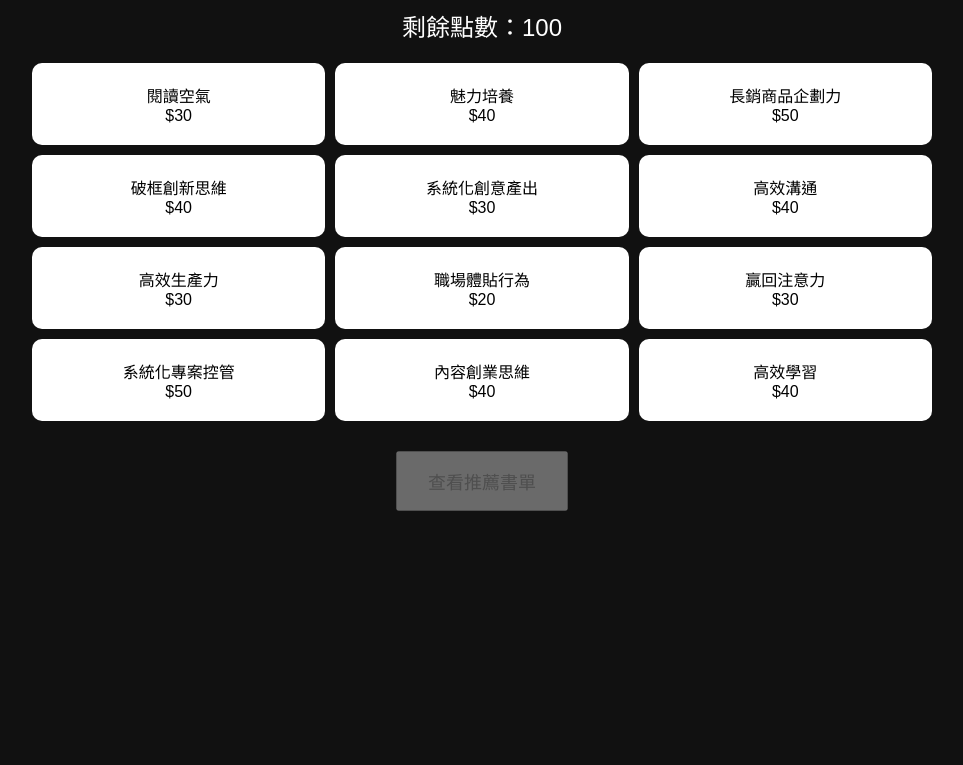
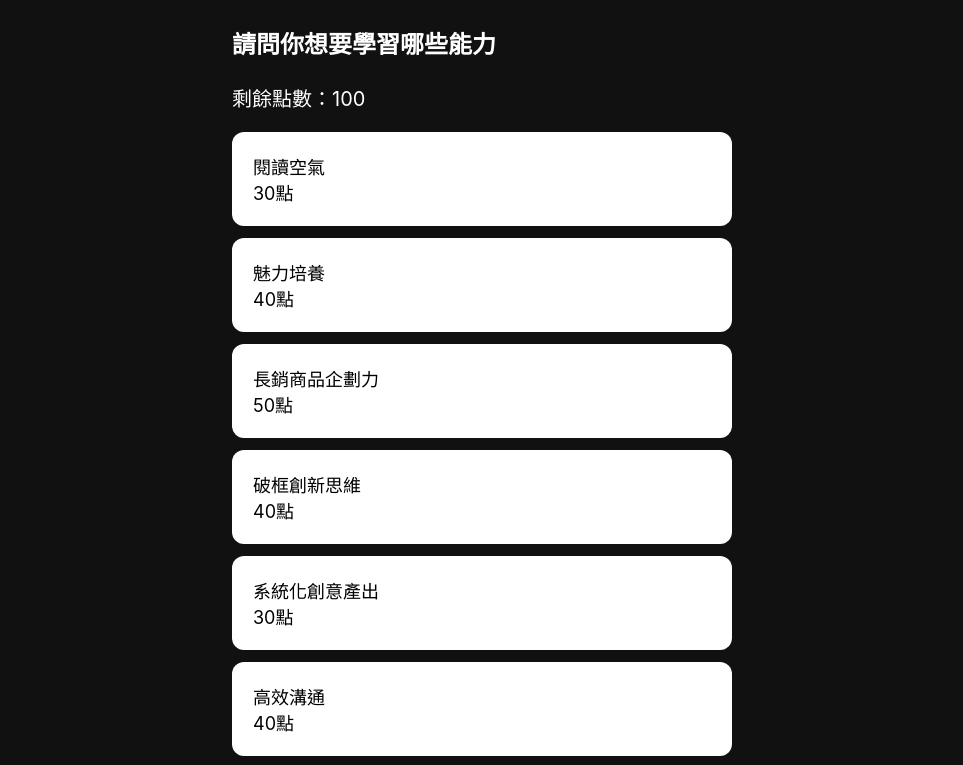
Before and after one commit to jacklinsamurai0711-max/ability-test, a plain HTML site: page index.html in a window 1280 px wide. Shown: the part 81-846 px from the top of the page, without its empty margins (158-1121 px from the left). Before the commit the page ends 800 px from the top, so only its background shows below. Drawn offline with Linux system fonts and the light colour scheme.

Commit message:
Update index.html

```diff
--- a/index.html
+++ b/index.html
@@ -2,148 +2,264 @@
 <html lang="zh-TW">
 <head>
 <meta charset="UTF-8">
-    <title>100點能力投資測驗</title>
+
+<!-- 手機版關鍵設定 -->
+<meta name="viewport" content="width=device-width, initial-scale=1.0">
+
+<title>能力投資測驗</title>
+
 <style>
-        body {
-            font-family: Arial;
-            background: #111;
-            color: white;
-            text-align: center;
+
+body{
+  font-family: -apple-system, BlinkMacSystemFont, "Segoe UI", Roboto;
+  background:#111;
+  color:white;
+  margin:0;
+  padding:20px;
 }
 
-        .points {
-            font-size: 24px;
-            margin: 20px;
+.container{
+  max-width:500px;
+  margin:auto;
 }
 
-        .grid {
-            display: grid;
-            grid-template-columns: repeat(3, 1fr);
-            gap: 10px;
-            max-width: 900px;
-            margin: auto;
+h1{
+  font-size:24px;
+  line-height:1.5;
+  margin-bottom:20px;
 }
 
-        .card {
-            background: white;
-            color: black;
-            padding: 20px;
-            border-radius: 10px;
-            cursor: pointer;
+.points{
+  font-size:20px;
+  margin-bottom:20px;
 }
 
-        .selected {
-            background: #ff4d6d;
-            color: white;
+.grid{
+  display:flex;
+  flex-direction:column;
+  gap:12px;
 }
 
-        button {
-            padding: 15px 30px;
-            font-size: 18px;
-            margin: 30px;
-            cursor: pointer;
+.card{
+  background:white;
+  color:black;
+  padding:18px;
+  border-radius:12px;
+  font-size:18px;
+  cursor:pointer;
+  border:3px solid transparent;
 }
+
+.card.selected{
+  background:#ff4d6d;
+  color:white;
+  border:3px solid #ff4d6d;
+}
+
+button{
+  width:100%;
+  padding:16px;
+  font-size:18px;
+  margin-top:20px;
+  border-radius:12px;
+  border:none;
+  background:#ff4d6d;
+  color:white;
+}
+
+button:disabled{
+  background:gray;
+}
+
+.result{
+  margin-top:30px;
+}
+
+.book{
+  background:white;
+  color:black;
+  padding:15px;
+  border-radius:10px;
+  margin-bottom:10px;
+}
+
+.book a{
+  color:#ff4d6d;
+  text-decoration:none;
+  font-weight:bold;
+}
+
 </style>
 </head>
+
 <body>
 
-    <h1>如果你只有 100 點能力值</h1>
-    <div class="points">剩餘點數：<span id="remain">100</span></div>
+<div class="container">
+
+<h1>
+新的一年你獲得了100點能力點<br><br>
+請問你想要學習哪些能力
+</h1>
+
+<div class="points">
+剩餘點數：<span id="remain">100</span>
+</div>
 
 <div class="grid" id="skillGrid"></div>
 
-    <button id="resultBtn" disabled>查看推薦書單</button>
+<button id="resultBtn" disabled>
+查看推薦書單
+</button>
 
-    <div id="result"></div>
+<div id="result" class="result"></div>
+
+</div>
 
 <script>
 
+// ===== 能力 =====
+
 const skills = [
-  { id: "read_room", name: "閱讀空氣", cost: 30 },
-  { id: "charisma", name: "魅力培養", cost: 40 },
-  { id: "product_planning", name: "長銷商品企劃力", cost: 50 },
-  { id: "innovation", name: "破框創新思維", cost: 40 },
-  { id: "idea_system", name: "系統化創意產出", cost: 30 },
-  { id: "communication", name: "高效溝通", cost: 40 },
-  { id: "productivity", name: "高效生產力", cost: 30 },
-  { id: "thoughtfulness", name: "職場體貼行為", cost: 20 },
-  { id: "focus", name: "贏回注意力", cost: 30 },
-  { id: "project_system", name: "系統化專案控管", cost: 50 },
-  { id: "content_business", name: "內容創業思維", cost: 40 },
-  { id: "learning", name: "高效學習", cost: 40 }
+ {id:"read_room",name:"閱讀空氣",cost:30},
+ {id:"charisma",name:"魅力培養",cost:40},
+ {id:"product_planning",name:"長銷商品企劃力",cost:50},
+ {id:"innovation",name:"破框創新思維",cost:40},
+ {id:"idea_system",name:"系統化創意產出",cost:30},
+ {id:"communication",name:"高效溝通",cost:40},
+ {id:"productivity",name:"高效生產力",cost:30},
+ {id:"thoughtfulness",name:"職場體貼行為",cost:20},
+ {id:"focus",name:"贏回注意力",cost:30},
+ {id:"project_system",name:"系統化專案控管",cost:50},
+ {id:"content_business",name:"內容創業思維",cost:40},
+ {id:"learning",name:"高效學習",cost:40}
 ];
 
-const books = [
-  {
-    title: "閱讀空氣懂人心",
-    url: "https://leadership.ntu.edu.tw/read-the-room/",
-    main: "read_room"
+
+// ===== 書籍 =====
+
+const books = {
+ read_room:{
+   title:"閱讀空氣懂人心",
+   url:"https://leadership.ntu.edu.tw/read-the-room/"
  },
-  {
-    title: "魅力學",
-    url: "https://leadership.ntu.edu.tw/%e9%ad%85%e5%8a%9b%e5%ad%b8%ef%bc%9a%e7%84%a1%e5%be%80%e4%b8%8d%e5%88%a9%e7%9a%84%e8%87%aa%e6%88%91%e7%b6%93%e7%87%9f%e8%a1%93/",
-    main: "charisma"
+ charisma:{
+   title:"魅力學",
+   url:"https://leadership.ntu.edu.tw/%e9%ad%85%e5%8a%9b%e5%ad%b8%ef%bc%9a%e7%84%a1%e5%be%80%e4%b8%8d%e5%88%a9%e7%9a%84%e8%87%aa%e6%88%91%e7%b6%93%e7%87%9f%e8%a1%93/"
  },
-  {
-    title: "熱賣商品企劃力",
-    url: "https://leadership.ntu.edu.tw/best-selling_product_planning/",
-    main: "product_planning"
+ product_planning:{
+   title:"熱賣商品企劃力",
+   url:"https://leadership.ntu.edu.tw/best-selling_product_planning/"
  },
-  {
-    title: "破框思維的技術",
-    url: "https://leadership.ntu.edu.tw/%e7%a0%b4%e6%a1%86%e6%80%9d%e7%b6%ad6%e6%ad%a5%e9%a9%9f%e7%94%a8%e5%85%a8%e4%ba%ba%e9%a1%9e%e7%9a%84%e6%99%ba%e6%85%a7%e7%a9%8d%e7%b4%af%e8%a7%a3%e6%b1%ba%e5%95%8f%e9%a1%8c/",
-    main: "innovation"
+ innovation:{
+   title:"破框思維的技術",
+   url:"https://leadership.ntu.edu.tw/%e7%a0%b4%e6%a1%86%e6%80%9d%e7%b6%ad6%e6%ad%a5%e9%a9%9f%e7%94%a8%e5%85%a8%e4%ba%ba%e9%a1%9e%e7%9a%84%e6%99%ba%e6%85%a7%e7%a9%8d%e7%b4%af%e8%a7%a3%e6%b1%ba%e5%95%8f%e9%a1%8c/"
+ },
+ idea_system:{
+   title:"點子流",
+   url:"https://leadership.ntu.edu.tw/%e9%bb%9e%e5%ad%90%e6%b5%81/"
+ },
+ communication:{
+   title:"溝通的黃金法則",
+   url:"https://leadership.ntu.edu.tw/%e6%ba%9d%e9%80%9a%e7%9a%84%e9%bb%83%e9%87%91%e6%b3%95%e5%89%87/"
+ },
+ productivity:{
+   title:"最有生產力的一年",
+   url:"https://leadership.ntu.edu.tw/effective_productivity_habit/"
+ },
+ thoughtfulness:{
+   title:"體貼是練出來的",
+   url:"https://leadership.ntu.edu.tw/thoughtfulness-is-a-skill-you-build/"
+ },
+ focus:{
+   title:"深度數位大掃除",
+   url:"https://leadership.ntu.edu.tw/digital-minimalism/"
+ },
+ project_system:{
+   title:"一頁紙做兩倍事，高效專案工作法",
+   url:"https://leadership.ntu.edu.tw/high-efficiency-project-management/"
+ },
+ content_business:{
+   title:"內容電力公司",
+   url:"https://leadership.ntu.edu.tw/content-marketing/"
+ },
+ learning:{
+   title:"超速進步",
+   url:"https://leadership.ntu.edu.tw/get-better-at-anything/"
  }
-];
+};
 
-let total = 100;
-let used = 0;
-let selected = {};
 
-const grid = document.getElementById("skillGrid");
-const remain = document.getElementById("remain");
-const resultBtn = document.getElementById("resultBtn");
-const resultDiv = document.getElementById("result");
+// ===== 邏輯 =====
 
-skills.forEach(skill => {
-  const card = document.createElement("div");
-  card.className = "card";
-  card.innerHTML = `${skill.name}<br>$${skill.cost}`;
+let total=100;
+let used=0;
+let selected={};
 
-  card.onclick = () => {
-    if (selected[skill.id]) {
-      used -= skill.cost;
+const grid=document.getElementById("skillGrid");
+const remain=document.getElementById("remain");
+const resultBtn=document.getElementById("resultBtn");
+const resultDiv=document.getElementById("result");
+
+skills.forEach(skill=>{
+
+ const card=document.createElement("div");
+ card.className="card";
+ card.innerHTML=`${skill.name}<br>${skill.cost}點`;
+
+ card.onclick=()=>{
+
+   if(selected[skill.id]){
+
+     used-=skill.cost;
      delete selected[skill.id];
      card.classList.remove("selected");
-    } else {
-      if (used + skill.cost > total) return;
-      used += skill.cost;
-      selected[skill.id] = skill.cost;
+
+   }else{
+
+     if(used+skill.cost>total){
+       alert("點數不足");
+       return;
+     }
+
+     used+=skill.cost;
+     selected[skill.id]=true;
      card.classList.add("selected");
+
    }
-    remain.textContent = total - used;
-    resultBtn.disabled = used !== 100;
+
+   remain.innerText=total-used;
+
+   resultBtn.disabled=Object.keys(selected).length===0;
+
  };
 
  grid.appendChild(card);
+
 });
 
-resultBtn.onclick = () => {
-  let matchedBooks = books.filter(book =>
-    selected[book.main]
-  );
 
-  resultDiv.innerHTML = "<h2>推薦書單</h2>";
-  matchedBooks.forEach(book => {
-    resultDiv.innerHTML += `
-      <p>
-        <a href="${book.url}" target="_blank" style="color:#ff4d6d">
+// ===== 顯示書單 =====
+
+resultBtn.onclick=()=>{
+
+ resultDiv.innerHTML="<h2>推薦書單</h2>";
+
+ Object.keys(selected).forEach(skillId=>{
+
+   const book=books[skillId];
+
+   resultDiv.innerHTML+=`
+     <div class="book">
+       <a href="${book.url}" target="_blank">
          ${book.title}
        </a>
-      </p>
+     </div>
    `;
+
  });
+
 };
+
 
 </script>
 
```
Lines whose indentation alone changed are shown as unchanged.
